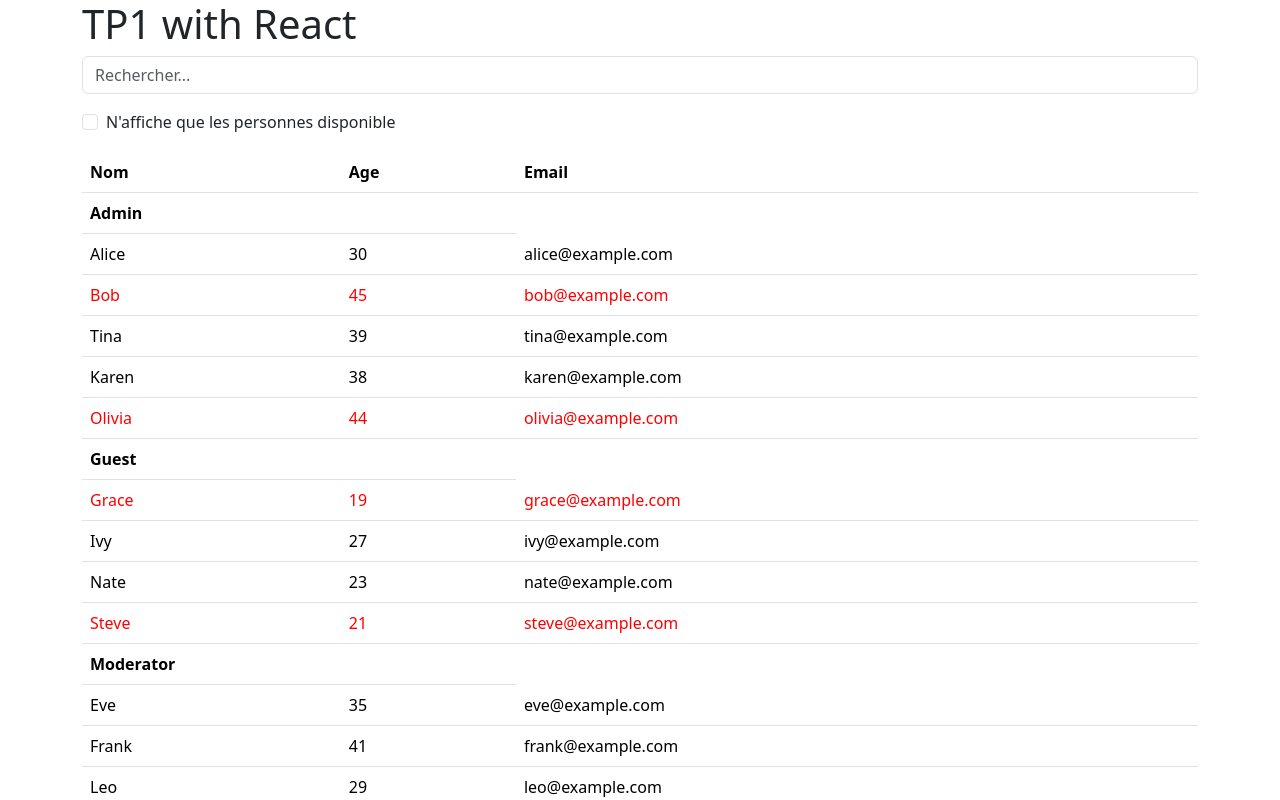
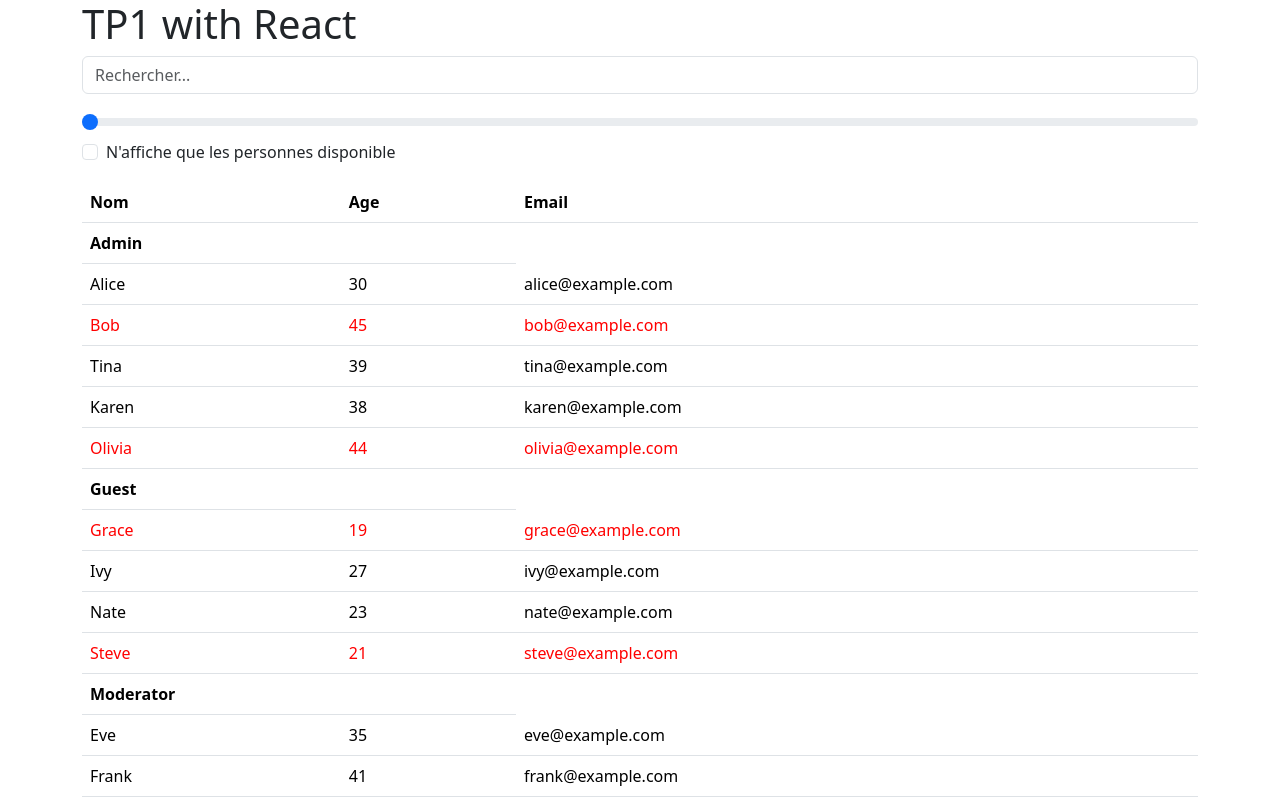
Before and after one commit to Emmanuel-62/React, a React (Vite) app in the folder TP1/: page / in a window 1280 px wide. Shown: the top 800 px of the page. Built offline with nearby package versions, Linux system fonts and the light colour scheme.

Commit message:
feat: Mise en place du filtrage sur range dans App

```diff
--- a/TP1/src/App.jsx
+++ b/TP1/src/App.jsx
@@ -6,18 +6,25 @@ import PropTypes from "prop-types";
 import {useState} from "react";
 import USERS from "./data/users.js";
 import React from "react";
+import InputRange from "./components/forms/InputRange.jsx";
 
 function App () {
 
     const [showRoleOnly, setShowRoleOnly] = useState(false)
     const [search, setSearch] = useState('')
+    const [rangeAge, setRangeAge] = useState(18)
 
     const visibleUsers = USERS.filter((user) => {
         if(showRoleOnly && !user.active) {
             return false
         }
 
+        if(user.age < rangeAge) {
+            return false
+        }
+
         return !(search && !user.name.includes(search));
+
 
     })
 
@@ -28,12 +35,14 @@ function App () {
             onRoleOnlyChange={setShowRoleOnly}
             search={search}
             onSearchChange={setSearch}
+            rangeAge={rangeAge}
+            onRangeChange={setRangeAge}
         />
         <UserTable users={visibleUsers}/>
     </div>);
 }
 
-function SearchBar ({showRoleOnly, onRoleOnlyChange, search, onSearchChange}) {
+function SearchBar ({showRoleOnly, onRoleOnlyChange, search, onSearchChange, rangeAge, onRangeChange}) {
     return (
         <div>
             <div>
@@ -43,11 +52,18 @@ function SearchBar ({showRoleOnly, onRoleOnlyChange, search, onSearchChange}) {
                     onChange={onSearchChange}
                     value={search}
                 />
+                <InputRange
+                    min={18}
+                    max={50}
+                    value={rangeAge}
+                    onChange={onRangeChange}
+                />
                 <Checkbox
                     id="checked"
                     label="N'affiche que les personnes disponible"
                     onChanges={onRoleOnlyChange}
-                    checked={showRoleOnly}/>
+                    checked={showRoleOnly}
+                />
             </div>
         </div>
     );
@@ -92,9 +108,11 @@ UserTable.propTypes = {
 
 SearchBar.propTypes = {
     showRoleOnly: PropTypes.bool.isRequired,
-    onRoleOnlyChange: PropTypes.func,
+    onRoleOnlyChange: PropTypes.func.isRequired,
     search: PropTypes.string,
-    onSearchChange: PropTypes.func
+    onSearchChange: PropTypes.func,
+    rangeAge: PropTypes.number,
+    onRangeChange: PropTypes.func.isRequired
 }
 
 export default App
```
